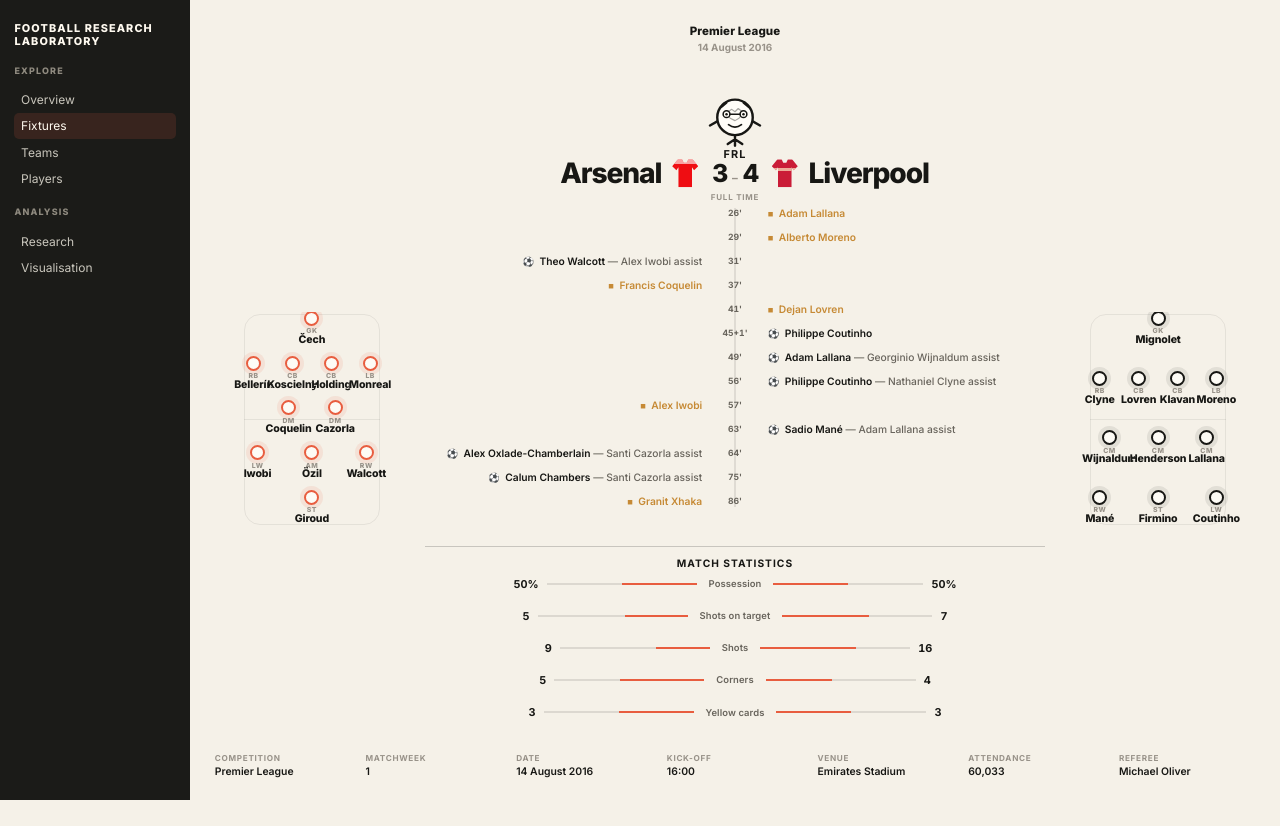
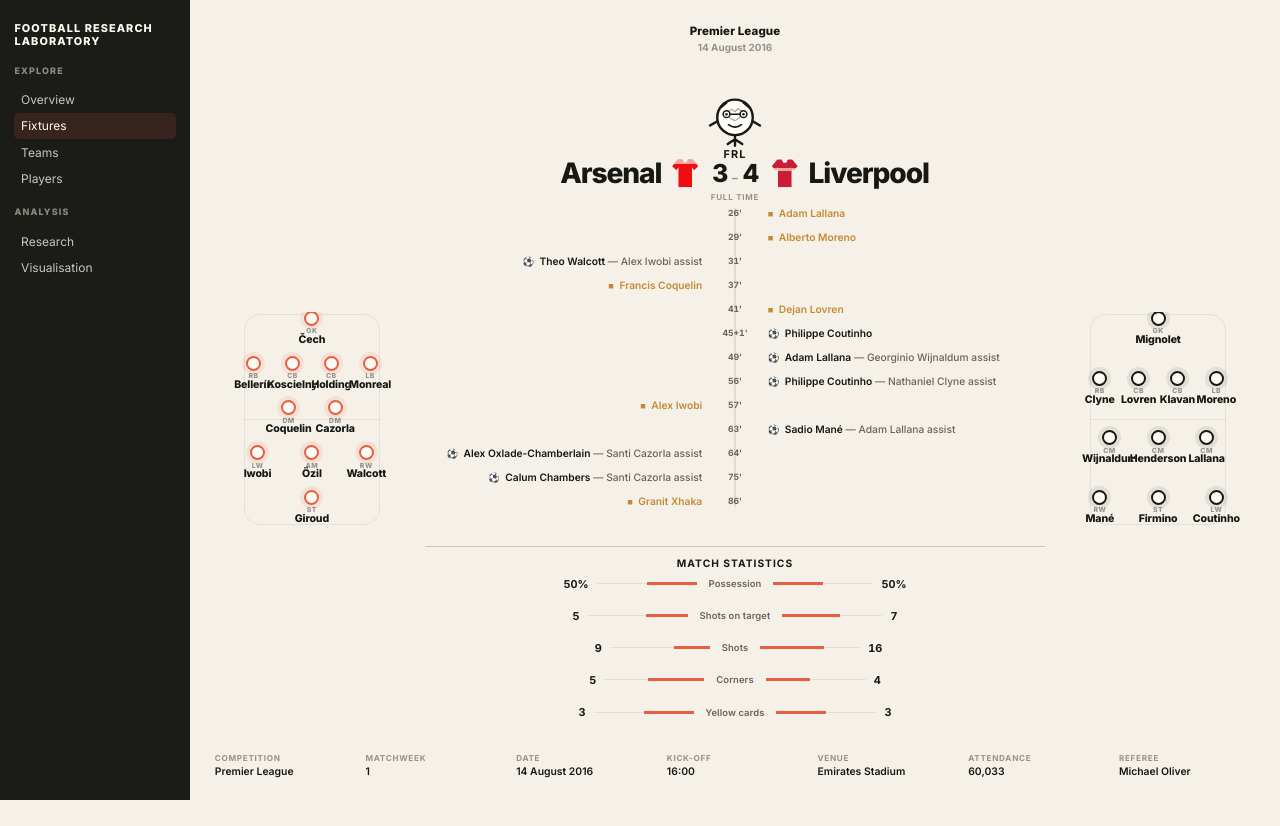
Before and after one commit to dallum96-gif/football-research-lab, a Next.js app in the folder web/: page /fixtures/1/1 in a window 1280 px wide. Built offline with nearby package versions, Linux system fonts and the light colour scheme.

Commit message:
Refine match statistics bars for readability

```diff
--- a/web/src/app/fixtures/[season]/[fixtureId]/FixtureOverview.module.css
+++ b/web/src/app/fixtures/[season]/[fixtureId]/FixtureOverview.module.css
@@ -147,8 +147,8 @@
 .statHome { justify-content: flex-end; padding-right: .75rem; }
 .statAway { justify-content: flex-start; padding-left: .75rem; }
 .statLabel { color: var(--frl-muted); font-size: .59rem; font-weight: 600; letter-spacing: .01em; text-align: center; white-space: nowrap; }
-.statTrack { position: relative; height: 2px; background: var(--frl-border); width: min(20vw, 150px); }
-.statTrack::after { content: ""; position: absolute; top: 0; bottom: 0; background: var(--frl-accent); }
+.statTrack { position: relative; height: 1px; background: color-mix(in srgb, var(--frl-border) 70%, transparent); width: min(13vw, 100px); }
+.statTrack::after { content: ""; position: absolute; top: -1px; bottom: -1px; background: var(--frl-accent); }
 .statHome .statTrack::after { right: 0; width: var(--home-share); }
 .statAway .statTrack::after { left: 0; width: var(--away-share); }
 
```
